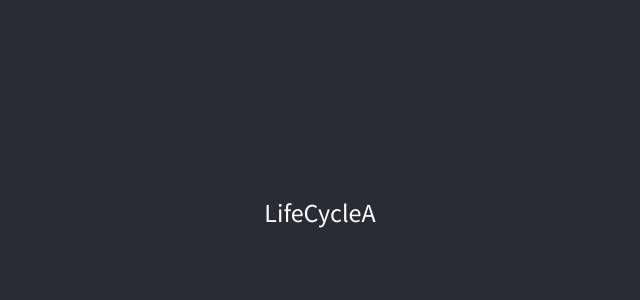
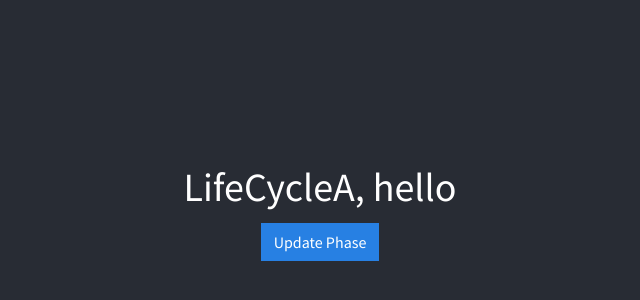
Before and after one commit to who-am-i-py/frontend_dev, a React (Create React App) app in the folder my-app/: page / in a window 1280 px wide. Shown: the part 188-488 px from the top of the page, without its empty margins (320-960 px from the left). Built offline with nearby package versions, Linux system fonts and the light colour scheme.

Commit message:
Here I finish up the update phase LifeCycle

```diff
--- a/my-app/src/courses/course_02/LifeCycleA.js
+++ b/my-app/src/courses/course_02/LifeCycleA.js
@@ -16,10 +16,33 @@ class LifeCycleA extends Component {
   componentDidMount = () => {
     console.log("[componentDidMount]==[LifeCycleA]");
   };
+  shouldComponentUpdate = () => {
+    console.log("[shouldComponentUpdate]==[LifeCycleA]");
+    return true;
+  };
+  getSnapshotBeforeUpdate = (prevState, prevProp) => {
+    console.log("[getSnapshotBeforeUpdate]==[LifeCycleA]");
+    return null;
+  };
+  componentDidUpdate = () => {
+    console.log("[componentDidUpdate]==[LifeCycleA]");
+  };
+  updateHandler = () => {
+    console.log("[updateHandler]==[LifeCycleA]");
+    this.setState({ first: "Goodbye " });
+  };
+
   render() {
     console.log("[render]==[LifeCycleA]");
 
-    return <div>LifeCycleA</div>;
+    return (
+      <div>
+        <h1>LifeCycleA, {this.state.first}</h1>
+        <button className="btn btn-primary" onClick={this.updateHandler}>
+          Update Phase
+        </button>
+      </div>
+    );
   }
 }
 
```
